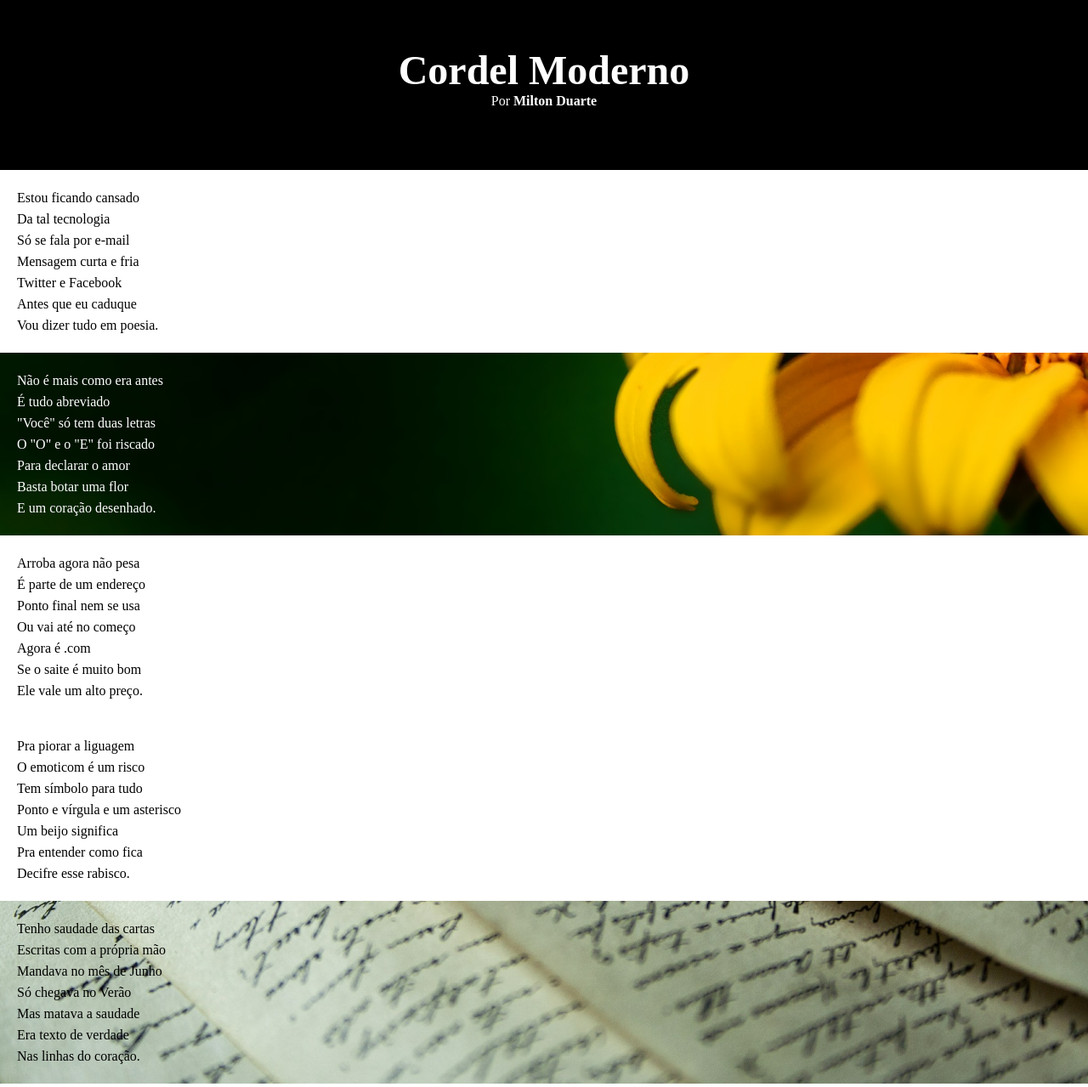
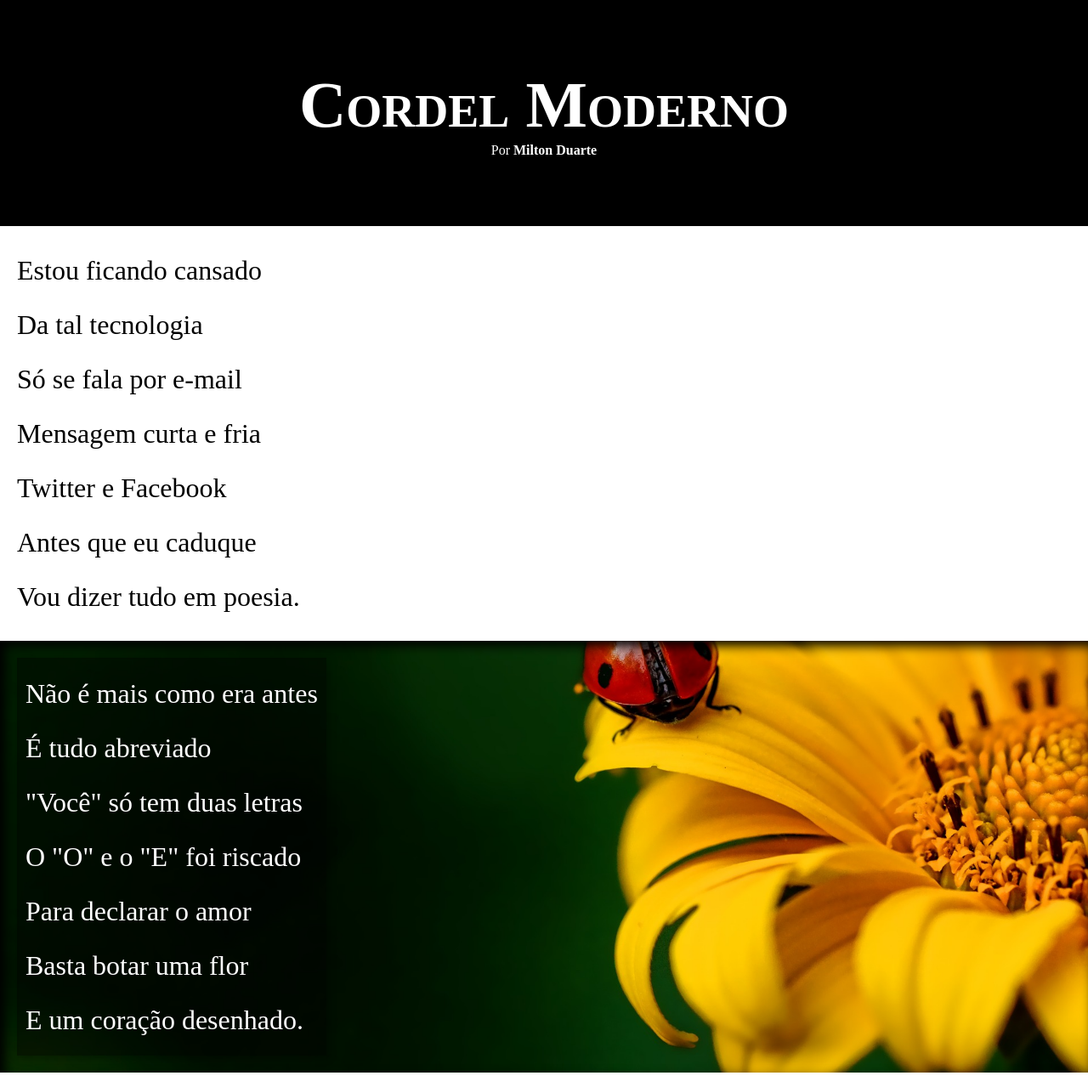
Before and after one commit to DavidSantt/html-css, a plain HTML site: page html.css/pj-cordel/index.html in a window 1280 px wide. Shown: the top 1279 px of the page at 85% size. Drawn offline with Linux system fonts and the light colour scheme.

Commit message:
update pj cordel

```diff
--- a/html.css/pj-cordel/index.html
+++ b/html.css/pj-cordel/index.html
@@ -11,9 +11,10 @@
 <body>
     <header>
         <h1>Cordel Moderno</h1>
-        <p>Por <strong>Milton Duarte</strong></p>
+        <p>Por <strong><a href="https://www.recantodasletras.com.br/poesias/3186743" target="_blank">Milton Duarte</a></strong></p>
     </header>
     <main>
+            <section>
                 <p>
                     Estou ficando cansado <br>
                     Da tal tecnologia <br>
@@ -23,10 +24,12 @@
                     Antes que eu caduque <br>
                     Vou dizer tudo em poesia.
                 </p>
+            </section>
 
 
 
-            <p class="paralax">
+            <section class="paralax">
+                <p class="fundo">
                     Não é mais como era antes <br>
                     É tudo abreviado <br>
                     "Você" só tem duas letras <br>
@@ -35,9 +38,11 @@
                     Basta botar uma flor <br>
                     E um coração desenhado. <br>
                 </p>
+            </section>
 
 
 
+            <section>
                 <p>
                     Arroba agora não pesa <br>
                     É parte de um endereço <br>
@@ -46,8 +51,11 @@
                     Agora é .com <br>
                     Se o saite é muito bom <br>
                     Ele vale um alto preço. <br>
+                </p>
+            </section>
 
 
+            <section>
                 <p>
                     Pra piorar a liguagem <br>
                     O emoticom é um risco <br>
@@ -57,10 +65,12 @@
                     Pra entender como fica <br>
                     Decifre esse rabisco. <br>
                 </p>
+            </section>
 
 
 
-            <p class="paralax2">
+            <section class="paralax2">
+                <p class="fundo">
                     Tenho saudade das cartas <br>
                     Escritas com a própria mão <br>
                     Mandava no mês de Junho <br>
@@ -69,9 +79,11 @@
                     Era texto de verdade <br>
                     Nas linhas do coração. <br>
                 </p>
+            </section>
 
 
 
+            <section>
                 <p>
                     Agora, escrevo e envio <br>
                     Chegando na mesma hora <br>
@@ -81,7 +93,9 @@
                     O mundo ficou cativo <br>
                     Da tecnologia do agora. <br>
                 </p>
+            </section>
 
+            <section>
                 <p>
                     Felizmente, pra orar <br>
                     Não precisa de internet <br>
@@ -91,6 +105,7 @@
                     Seus lábios são aparelhos <br>
                     Deixe que Deus interprete. <br>
                 </p>
+            </section>
     </main>
     <Footer>Site Criado por <strong>David Freitas Santos</strong></Footer>
 </body>
--- a/html.css/pj-cordel/style.css
+++ b/html.css/pj-cordel/style.css
@@ -14,13 +14,12 @@
 
 body {
     font-family: var(--fonte-padrao);
-    min-width: 300px;
-    max-width: 2000px;
+    min-height: 100vh;
 }
 
 header {
     width: auto;
-    height: 200px;
+
     background-color: var(--p);
     color: var(--w);
     text-align: center;
@@ -28,12 +27,36 @@ header {
 }
 
 header > h1 {
-    padding-top: 55px;
-    font-size: 3em;
+    padding-top: 80px;
+    font-size: 6vw;
+    font-variant: small-caps;
+}
+
+header > p {
+    padding-bottom: 80px;
+}
+
+a {
+    text-decoration: none;
+    color: var(--w);
+}
+
+a:hover {
+    text-decoration: underline;
+    font-size: 18px;
+
 }
 
 main {
     margin: auto;
+}
+
+section {
+    padding-top: 10vh;
+    padding-bottom: 10vh;
+    line-height: 2em;
+    padding: 20px;
+    font-size: 2.5vw;
 }
 
 .paralax {
@@ -42,22 +65,29 @@ main {
 
     color: var(--w);
 
+    box-shadow: inset 6px 6px 13px rgb(0, 0, 0);
 }
 
 .paralax2 {
     background: white url(pacote-d012/imagens/background002.jpg) right bottom no-repeat fixed;
     background-size: cover;
+
+    color: var(--w);
+
+    box-shadow: inset 2px 2px 13px rgba(0, 0, 0, 0.59);
 }
 
-main > p {
-    line-height: 25px;
-    padding: 20px;
+p.fundo {
+    background-color: rgba(0, 0, 0, 0.43);
+    display: inline-block;
+    padding: 10px;
+    box-shadow: 2px 2px 10px rgba(0, 0, 0, 0.31);
 }
-
 
 footer {
     background-color: var(--p);
     color: var(--w);
     text-align: center;
     padding: 10px;
+    font-size: 2.5vw;
 }
```
Lines whose indentation alone changed are shown as unchanged.
